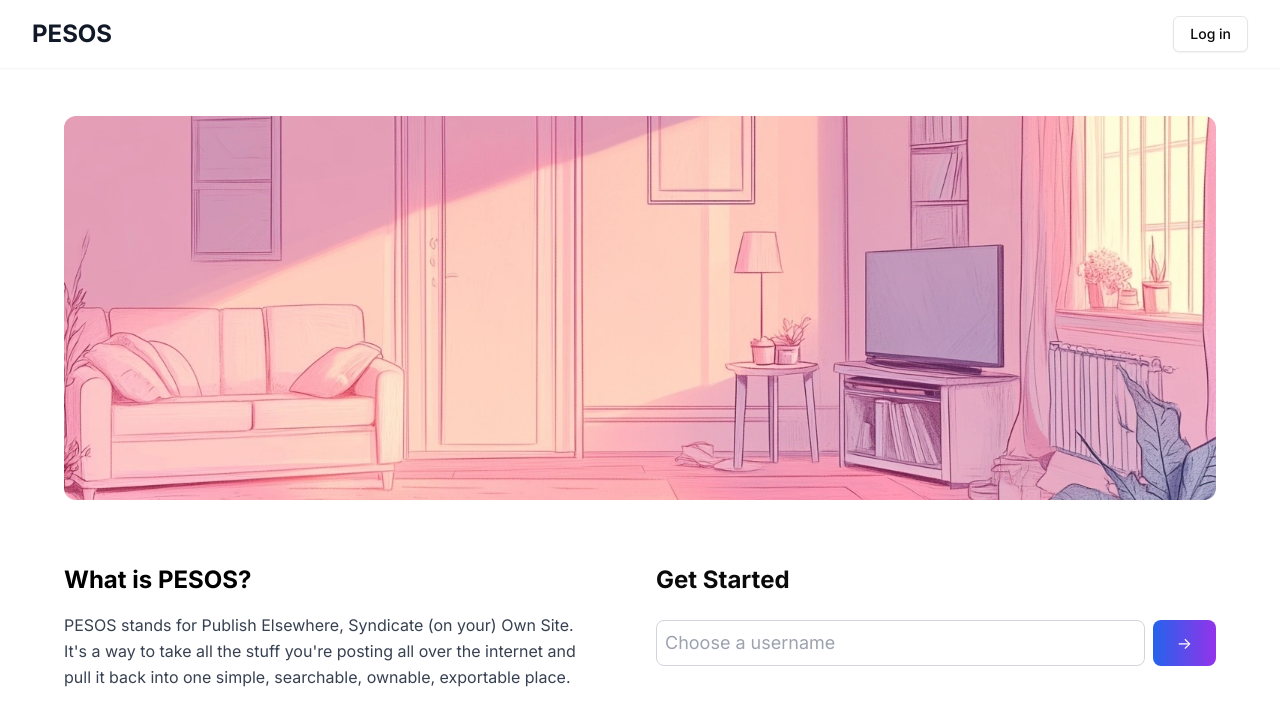
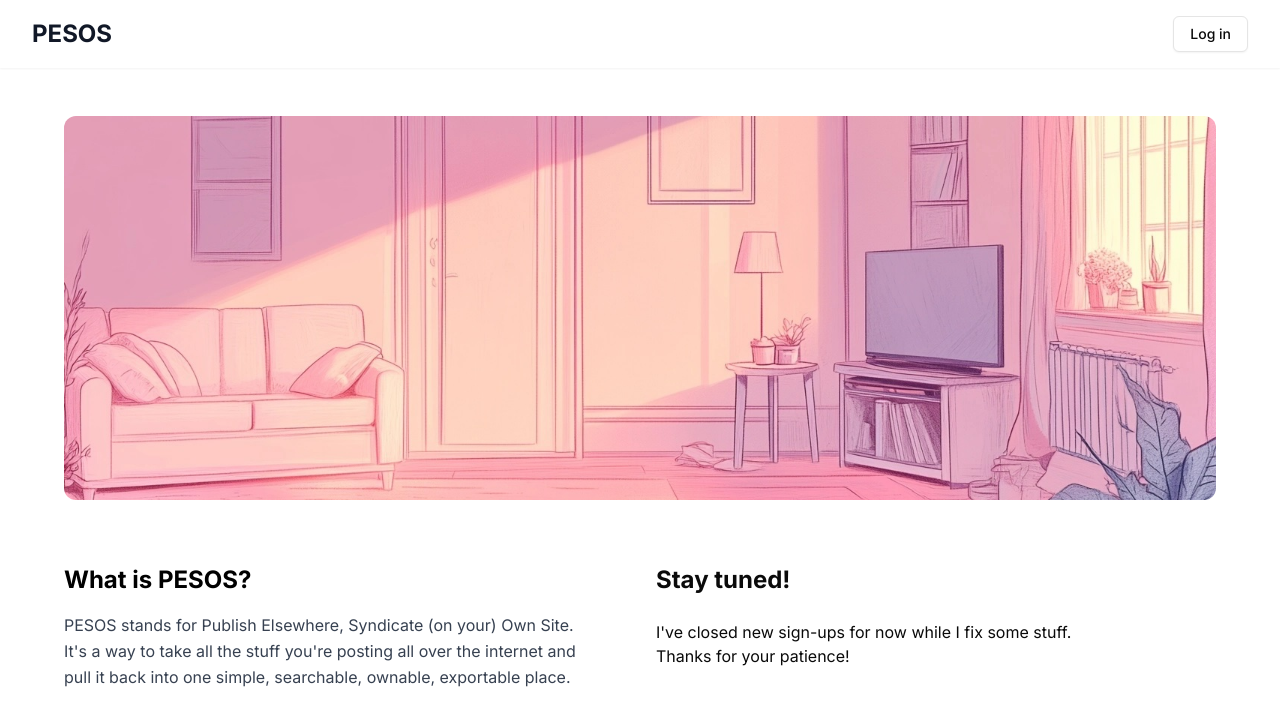
Before and after one commit to jonbell-lot23/pesos, a Next.js app: page / in a window 1280 px wide. Shown: the top 726 px of the page. Built offline with nearby package versions, Linux system fonts and the light colour scheme; no server answers.

Commit message:
Turning off new users

```diff
--- a/components/LandingPageWithUsername.tsx
+++ b/components/LandingPageWithUsername.tsx
@@ -196,16 +196,21 @@ export default function LandingPageWithUsername() {
 
           {/* Username Section */}
           <div className="space-y-4 bg-white rounded-lg">
-            <h2 className="text-2xl font-bold text-left mb-6">Get Started</h2>
+            <h2 className="text-2xl font-bold text-left mb-6">Stay tuned!</h2>
             <div className="flex gap-2">
               <div className="relative flex-1">
+                <p className="text-left">
+                  I've closed new sign-ups for now while I fix some stuff.
+                  <br />
+                  Thanks for your patience!
+                </p>
                 <input
                   id="username"
                   type="text"
                   placeholder="Choose a username"
                   value={username}
                   onChange={handleInputChange}
-                  className={`w-full border p-2 rounded-lg text-lg ${
+                  className={`w-full border p-2 rounded-lg hidden text-lg ${
                     availability === "unavailable"
                       ? "border-red-500 focus:ring-red-500"
                       : availability === "available"
@@ -226,7 +231,7 @@ export default function LandingPageWithUsername() {
                 </div>
               </div>
 
-              {!isLoaded || !user ? (
+              {/* {!isLoaded || !user ? (
                 <SignInButton mode="modal">
                   <button className="px-6 py-2 bg-gradient-to-r from-blue-600 to-purple-600 text-white rounded-lg hover:from-blue-700 hover:to-purple-700 transition-all duration-200 disabled:opacity-50 disabled:cursor-not-allowed whitespace-nowrap">
                     {"->"}
@@ -240,7 +245,7 @@ export default function LandingPageWithUsername() {
                 >
                   {loading ? "Creating..." : "Get started"}
                 </button>
-              )}
+              )} */}
             </div>
 
             {validationError && (
```
